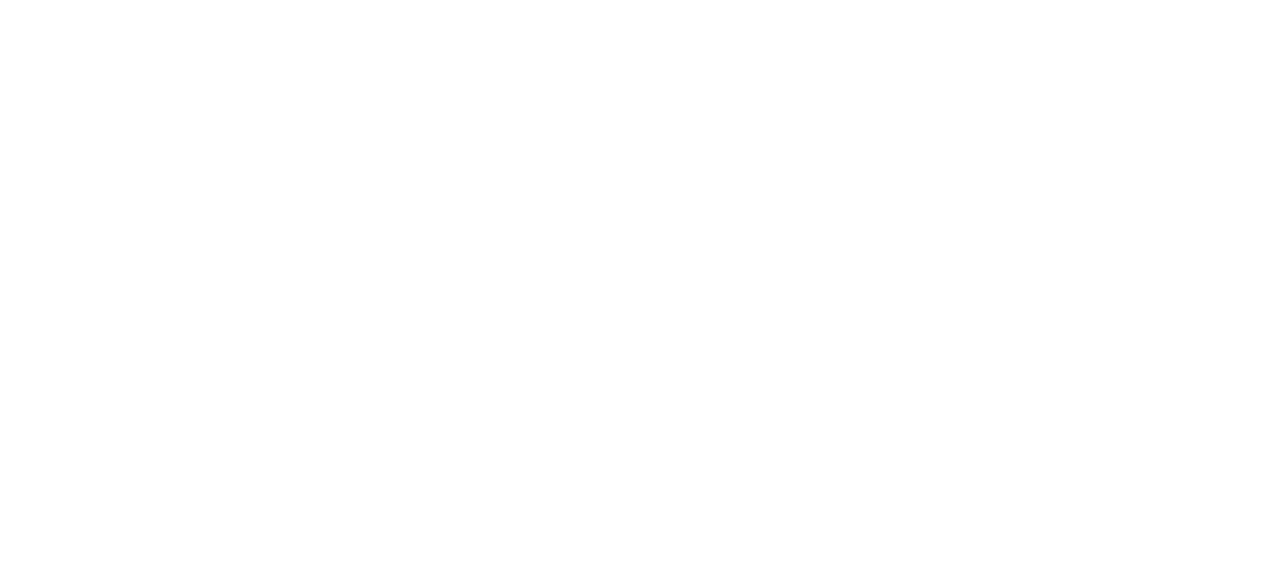
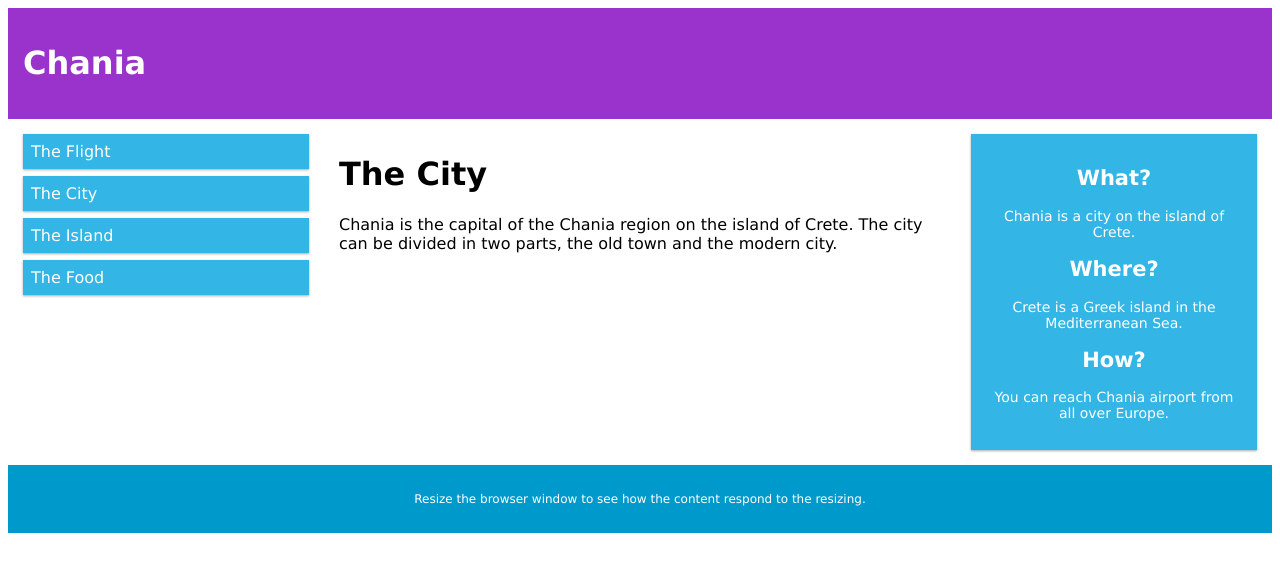
Before and after one commit to AltoHearts/GroupLab6ReplCodeOSullivanGeorgiveaZemo, a plain HTML site: page index.html in a window 1280 px wide. Drawn offline with Linux system fonts and the light colour scheme.

Commit message:
Added Preliminary code

```diff
--- a/index.html
+++ b/index.html
@@ -1,12 +1,141 @@
 <!DOCTYPE html>
 <html>
-  <head>
-    <meta charset="utf-8">
-    <meta name="viewport" content="width=device-width">
-    <title>repl.it</title>
-    <link href="style.css" rel="stylesheet" type="text/css" />
-  </head>
-  <body>
-    <script src="script.js"></script>
-  </body>
+<head>
+<meta name="viewport" content="width=device-width, initial-scale=1.0">
+<style>
+* {
+  box-sizing: border-box;
+}
+
+.row::after {
+  content: "";
+  clear: both;
+  display: table;
+}
+
+[class*="col-"] {
+  float: left;
+  padding: 15px;
+}
+
+html {
+  font-family: "Lucida Sans", sans-serif;
+}
+
+.header {
+  background-color: #9933cc;
+  color: #ffffff;
+  padding: 15px;
+}
+
+.menu ul {
+  list-style-type: none;
+  margin: 0;
+  padding: 0;
+}
+
+.menu li {
+  padding: 8px;
+  margin-bottom: 7px;
+  background-color: #33b5e5;
+  color: #ffffff;
+  box-shadow: 0 1px 3px rgba(0,0,0,0.12), 0 1px 2px rgba(0,0,0,0.24);
+}
+
+.menu li:hover {
+  background-color: #0099cc;
+}
+
+.aside {
+  background-color: #33b5e5;
+  padding: 15px;
+  color: #ffffff;
+  text-align: center;
+  font-size: 14px;
+  box-shadow: 0 1px 3px rgba(0,0,0,0.12), 0 1px 2px rgba(0,0,0,0.24);
+}
+
+.footer {
+  background-color: #0099cc;
+  color: #ffffff;
+  text-align: center;
+  font-size: 12px;
+  padding: 15px;
+}
+
+/* For mobile phones: */
+[class*="col-"] {
+  width: 100%;
+}
+
+@media only screen and (min-width: 600px) {
+  /* For tablets: */
+  .col-s-1 {width: 8.33%;}
+  .col-s-2 {width: 16.66%;}
+  .col-s-3 {width: 25%;}
+  .col-s-4 {width: 33.33%;}
+  .col-s-5 {width: 41.66%;}
+  .col-s-6 {width: 50%;}
+  .col-s-7 {width: 58.33%;}
+  .col-s-8 {width: 66.66%;}
+  .col-s-9 {width: 75%;}
+  .col-s-10 {width: 83.33%;}
+  .col-s-11 {width: 91.66%;}
+  .col-s-12 {width: 100%;}
+}
+@media only screen and (min-width: 768px) {
+  /* For desktop: */
+  .col-1 {width: 8.33%;}
+  .col-2 {width: 16.66%;}
+  .col-3 {width: 25%;}
+  .col-4 {width: 33.33%;}
+  .col-5 {width: 41.66%;}
+  .col-6 {width: 50%;}
+  .col-7 {width: 58.33%;}
+  .col-8 {width: 66.66%;}
+  .col-9 {width: 75%;}
+  .col-10 {width: 83.33%;}
+  .col-11 {width: 91.66%;}
+  .col-12 {width: 100%;}
+}
+</style>
+</head>
+<body>
+
+<div class="header">
+  <h1>Chania</h1>
+</div>
+
+<div class="row">
+  <div class="col-3 col-s-3 menu">
+    <ul>
+      <li>The Flight</li>
+      <li>The City</li>
+      <li>The Island</li>
+      <li>The Food</li>
+    </ul>
+  </div>
+
+  <div class="col-6 col-s-9">
+    <h1>The City</h1>
+    <p>Chania is the capital of the Chania region on the island of Crete. The city can be divided in two parts, the old town and the modern city.</p>
+  </div>
+
+  <div class="col-3 col-s-12">
+    <div class="aside">
+      <h2>What?</h2>
+      <p>Chania is a city on the island of Crete.</p>
+      <h2>Where?</h2>
+      <p>Crete is a Greek island in the Mediterranean Sea.</p>
+      <h2>How?</h2>
+      <p>You can reach Chania airport from all over Europe.</p>
+    </div>
+  </div>
+</div>
+
+<div class="footer">
+  <p>Resize the browser window to see how the content respond to the resizing.</p>
+</div>
+
+</body>
 </html>
```
